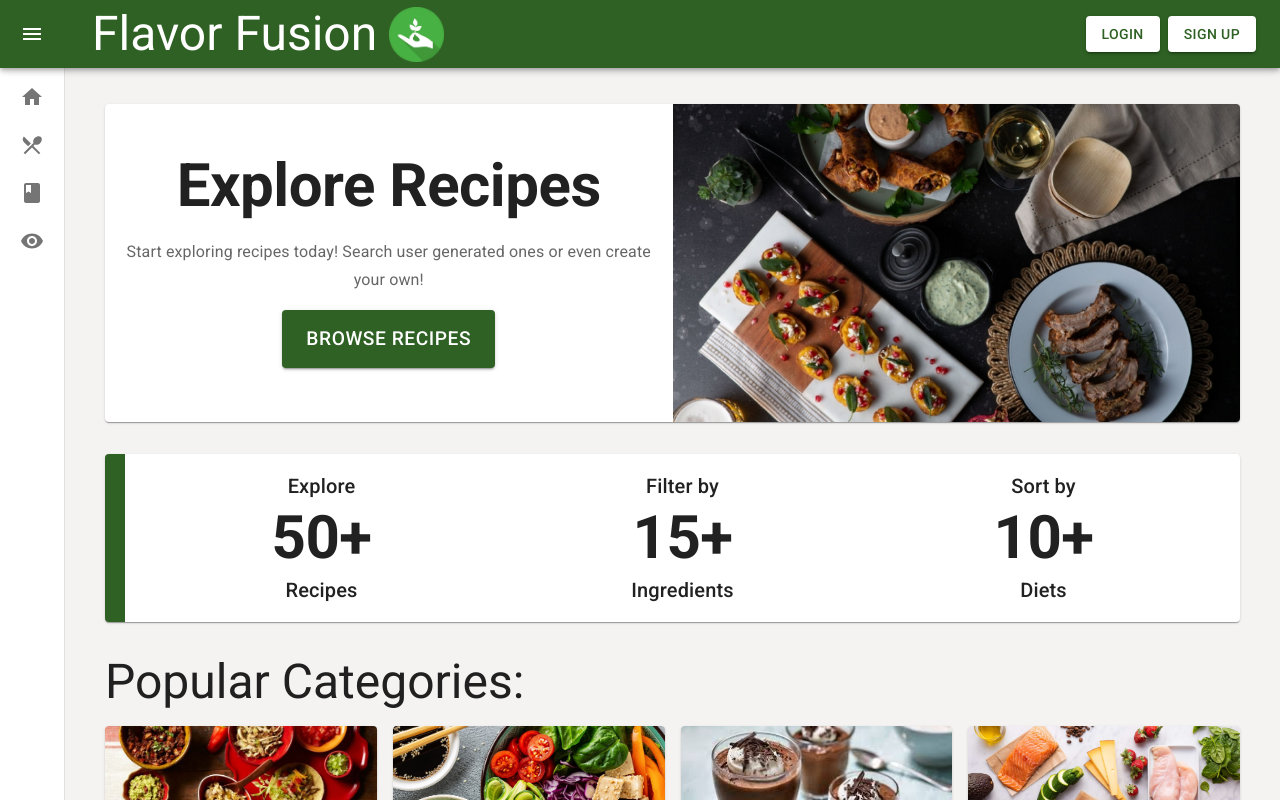
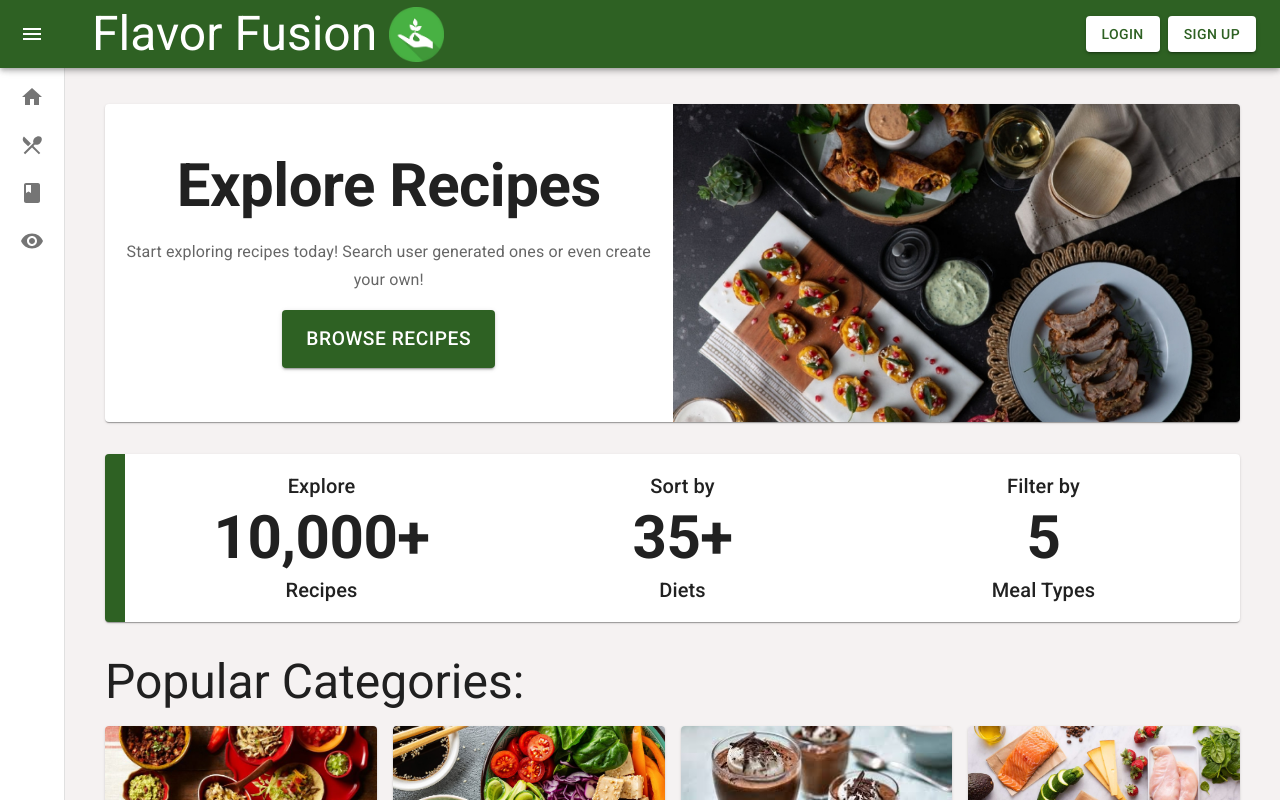
Before and after one commit to Ethan-code-1/launch24-swe-week3-team6, a React (Vite) app in the folder frontend/vite-project/: page / in a window 1280 px wide. Shown: the top 800 px of the page. Built offline with nearby package versions, Linux system fonts and the light colour scheme; no server answers.

Commit message:
update counts on home page to correctly reflect API data.

```diff
--- a/frontend/vite-project/src/roots/Home.jsx
+++ b/frontend/vite-project/src/roots/Home.jsx
@@ -58,32 +58,34 @@ const Home = () => {
               Explore
             </Typography>
             <Typography variant="h2" sx={{ fontWeight: 'bold' }}>
-              <CountUp start={0} end={50} duration={2} />+
+              <CountUp start={0} end={10000} duration={2} />+
             </Typography>
             <Typography variant="h6">
               Recipes
             </Typography>
           </Grid>
+
+          <Grid item xs={12} md={4} sx={{ display: 'flex', flexDirection: 'column', justifyContent: 'center', alignItems: 'center', textAlign: 'center' }}>
+            <Typography variant="h6">
+              Sort by
+            </Typography>
+            <Typography variant="h2" sx={{ fontWeight: 'bold' }}>
+              <CountUp start={0} end={35} duration={2} />+
+            </Typography>
+            <Typography variant="h6">
+              Diets
+            </Typography>
+          </Grid>
+
           <Grid item xs={12} md={4} sx={{ display: 'flex', flexDirection: 'column', justifyContent: 'center', alignItems: 'center', textAlign: 'center' }}>
             <Typography variant="h6">
               Filter by
             </Typography>
             <Typography variant="h2" sx={{ fontWeight: 'bold' }}>
-              <CountUp start={0} end={15} duration={2} />+
+              <CountUp start={5} end={5} duration={2} />
             </Typography>
             <Typography variant="h6">
-              Ingredients
-            </Typography>
-          </Grid>
-          <Grid item xs={12} md={4} sx={{ display: 'flex', flexDirection: 'column', justifyContent: 'center', alignItems: 'center', textAlign: 'center' }}>
-            <Typography variant="h6">
-              Sort by
-            </Typography>
-            <Typography variant="h2" sx={{ fontWeight: 'bold' }}>
-              <CountUp start={0} end={10} duration={2} />+
-            </Typography>
-            <Typography variant="h6">
-              Diets
+              Meal Types
             </Typography>
           </Grid>
         </Grid>
```
